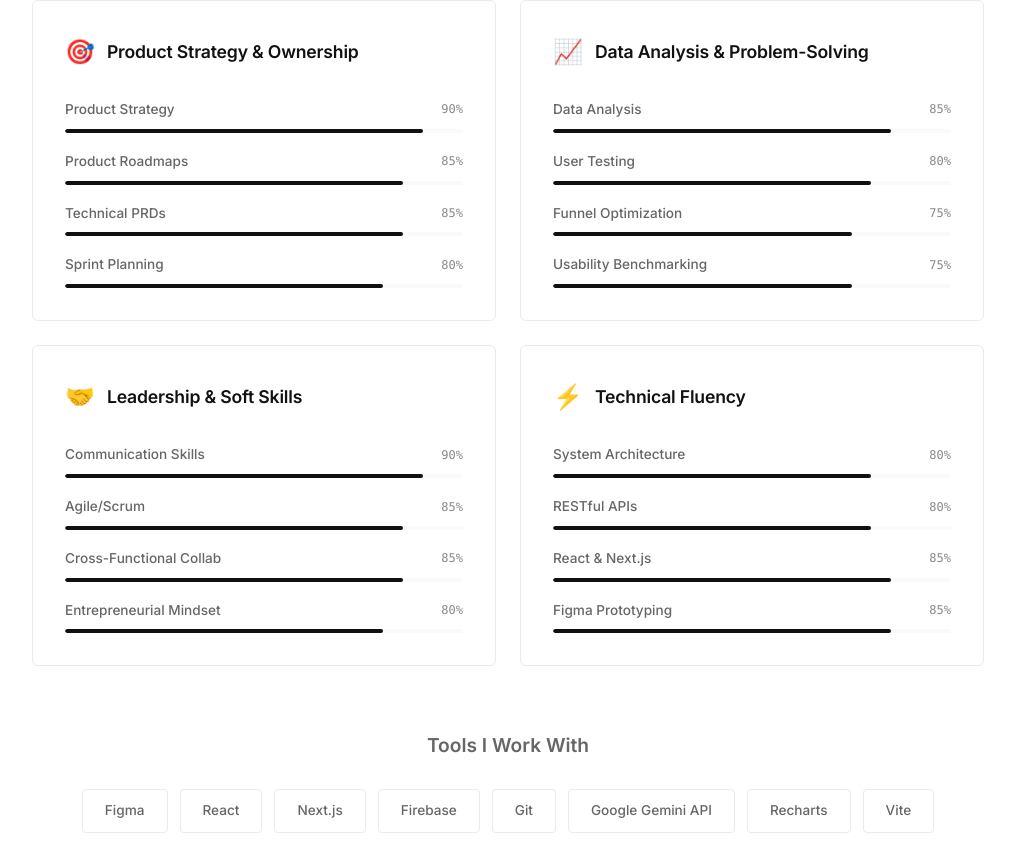
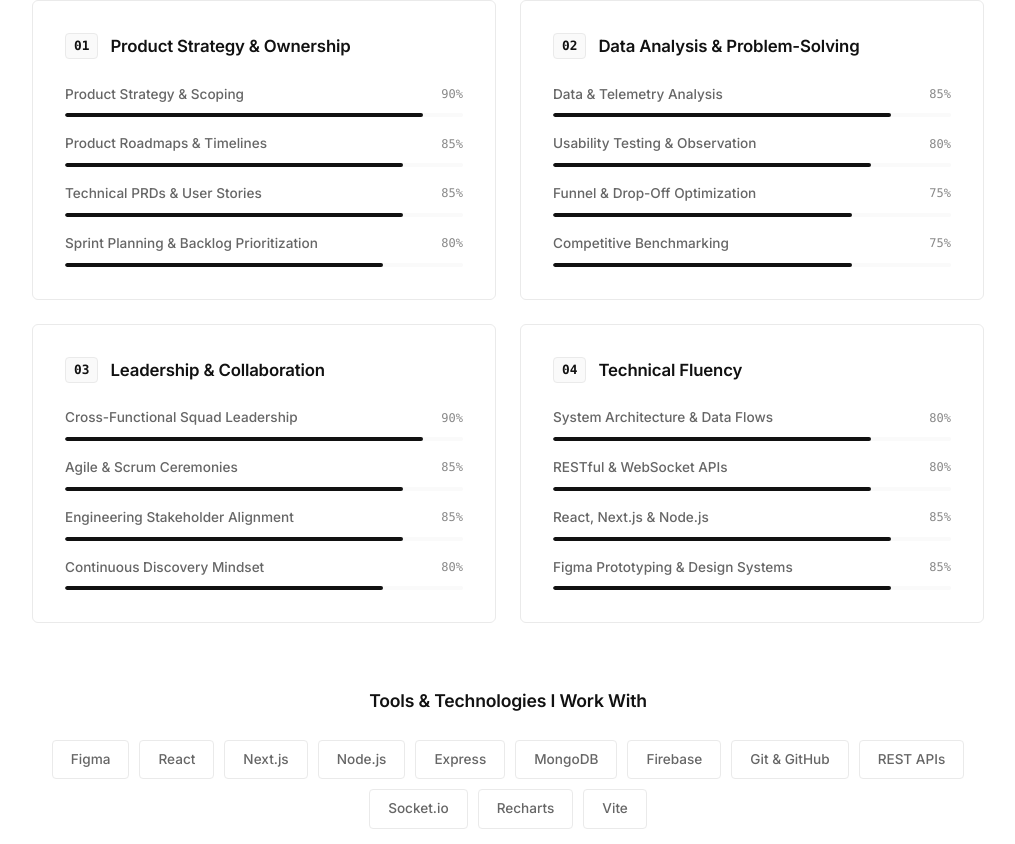
Before and after one commit to AlexBrighten/Alex-Job-Brighten, a Next.js app: page / in a window 1280 px wide. Shown: the part 7706-8550 px from the top of the page, without its empty margins (132-1147 px from the left). Built offline with nearby package versions, Linux system fonts and the light colour scheme.

Commit message:
refactor(skills): replace emoji icons with clean monospace identifiers in line with monochrome aesthetic

```diff
--- a/src/app/components/Skills.js
+++ b/src/app/components/Skills.js
@@ -4,50 +4,50 @@ import styles from "./Skills.module.css";
 
 const skillCategories = [
   {
+    num: "01",
     title: "Product Strategy & Ownership",
-    icon: "🎯",
     skills: [
-      { name: "Product Strategy", level: 90 },
-      { name: "Product Roadmaps", level: 85 },
-      { name: "Technical PRDs", level: 85 },
-      { name: "Sprint Planning", level: 80 },
+      { name: "Product Strategy & Scoping", level: 90 },
+      { name: "Product Roadmaps & Timelines", level: 85 },
+      { name: "Technical PRDs & User Stories", level: 85 },
+      { name: "Sprint Planning & Backlog Prioritization", level: 80 },
     ],
   },
   {
+    num: "02",
     title: "Data Analysis & Problem-Solving",
-    icon: "📈",
     skills: [
-      { name: "Data Analysis", level: 85 },
-      { name: "User Testing", level: 80 },
-      { name: "Funnel Optimization", level: 75 },
-      { name: "Usability Benchmarking", level: 75 },
+      { name: "Data & Telemetry Analysis", level: 85 },
+      { name: "Usability Testing & Observation", level: 80 },
+      { name: "Funnel & Drop-Off Optimization", level: 75 },
+      { name: "Competitive Benchmarking", level: 75 },
     ],
   },
   {
-    title: "Leadership & Soft Skills",
-    icon: "🤝",
+    num: "03",
+    title: "Leadership & Collaboration",
     skills: [
-      { name: "Communication Skills", level: 90 },
-      { name: "Agile/Scrum", level: 85 },
-      { name: "Cross-Functional Collab", level: 85 },
-      { name: "Entrepreneurial Mindset", level: 80 },
+      { name: "Cross-Functional Squad Leadership", level: 90 },
+      { name: "Agile & Scrum Ceremonies", level: 85 },
+      { name: "Engineering Stakeholder Alignment", level: 85 },
+      { name: "Continuous Discovery Mindset", level: 80 },
     ],
   },
   {
+    num: "04",
     title: "Technical Fluency",
-    icon: "⚡",
     skills: [
-      { name: "System Architecture", level: 80 },
-      { name: "RESTful APIs", level: 80 },
-      { name: "React & Next.js", level: 85 },
-      { name: "Figma Prototyping", level: 85 },
+      { name: "System Architecture & Data Flows", level: 80 },
+      { name: "RESTful & WebSocket APIs", level: 80 },
+      { name: "React, Next.js & Node.js", level: 85 },
+      { name: "Figma Prototyping & Design Systems", level: 85 },
     ],
   },
 ];
 
 const tools = [
-  "Figma", "React", "Next.js", "Firebase", "Git",
-  "Google Gemini API", "Recharts", "Vite", "Firestore"
+  "Figma", "React", "Next.js", "Node.js", "Express", "MongoDB",
+  "Firebase", "Git & GitHub", "REST APIs", "Socket.io", "Recharts", "Vite"
 ];
 
 export default function Skills() {
@@ -55,18 +55,17 @@ export default function Skills() {
     <section className="section" id="skills">
       <div className="container">
         <h2 className="section-title">
-          My toolkit for building great products
+          Technical &amp; Product Competencies
         </h2>
         <p className="section-subtitle">
-          A blend of product, design, and technical skills that help me
-          contribute across the entire product lifecycle.
+          A blend of strategic product ownership, qualitative user empathy, and software engineering fluency that enables end-to-end delivery.
         </p>
 
         <div className={styles.skillGrid}>
           {skillCategories.map((cat) => (
             <div key={cat.title} className={`mono-card ${styles.skillCard}`}>
               <div className={styles.skillCardHeader}>
-                <span className={styles.skillIcon}>{cat.icon}</span>
+                <span className={styles.skillNum}>{cat.num}</span>
                 <h3 className={styles.skillCatTitle}>{cat.title}</h3>
               </div>
               <div className={styles.skillList}>
@@ -90,7 +89,7 @@ export default function Skills() {
         </div>
 
         <div className={styles.toolsSection}>
-          <h3 className={styles.toolsTitle}>Tools I Work With</h3>
+          <h3 className={styles.toolsTitle}>Tools &amp; Technologies I Work With</h3>
           <div className={styles.toolsGrid}>
             {tools.map((tool) => (
               <div key={tool} className={styles.toolChip}>
--- a/src/app/components/Skills.module.css
+++ b/src/app/components/Skills.module.css
@@ -6,21 +6,29 @@
 
 .skillCard {
   padding: 32px;
+  background: var(--bg-primary);
 }
 
 .skillCardHeader {
   display: flex;
   align-items: center;
   gap: 12px;
-  margin-bottom: 28px;
+  margin-bottom: 24px;
 }
 
-.skillIcon {
-  font-size: 1.5rem;
+.skillNum {
+  font-family: var(--font-mono);
+  font-size: 0.8rem;
+  font-weight: 600;
+  color: var(--text-primary);
+  background: var(--bg-secondary);
+  border: 1px solid var(--border-color);
+  padding: 2px 8px;
+  border-radius: var(--radius-sm);
 }
 
 .skillCatTitle {
-  font-size: 1.1rem;
+  font-size: 1.05rem;
   font-weight: 600;
   letter-spacing: -0.01em;
   color: var(--text-primary);
@@ -29,7 +37,7 @@
 .skillList {
   display: flex;
   flex-direction: column;
-  gap: 18px;
+  gap: 16px;
 }
 
 .skillItem {
@@ -69,7 +77,7 @@
   height: 100%;
   background: var(--text-primary);
   border-radius: 4px;
-  transition: width 1.2s ease;
+  transition: width 1s ease;
 }
 
 /* Tools Section */
@@ -79,21 +87,22 @@
 }
 
 .toolsTitle {
-  font-size: 1.2rem;
+  font-size: 1.1rem;
   font-weight: 600;
-  margin-bottom: 28px;
-  color: var(--text-secondary);
+  margin-bottom: 24px;
+  color: var(--text-primary);
+  letter-spacing: -0.01em;
 }
 
 .toolsGrid {
   display: flex;
   flex-wrap: wrap;
   justify-content: center;
-  gap: 12px;
+  gap: 10px;
 }
 
 .toolChip {
-  padding: 10px 22px;
+  padding: 8px 18px;
   background: var(--bg-primary);
   border: 1px solid var(--border-color);
   border-radius: var(--radius-sm);
```
